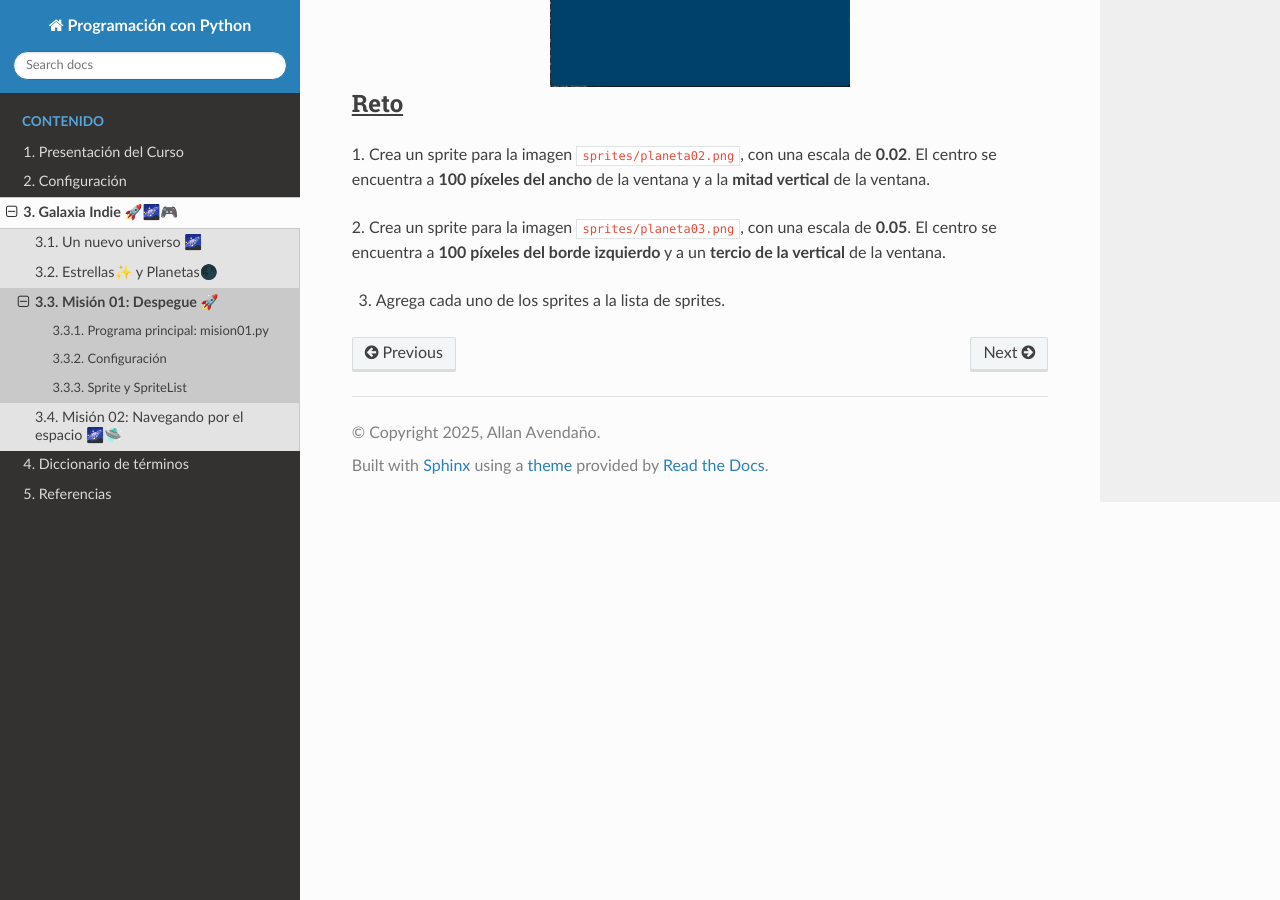
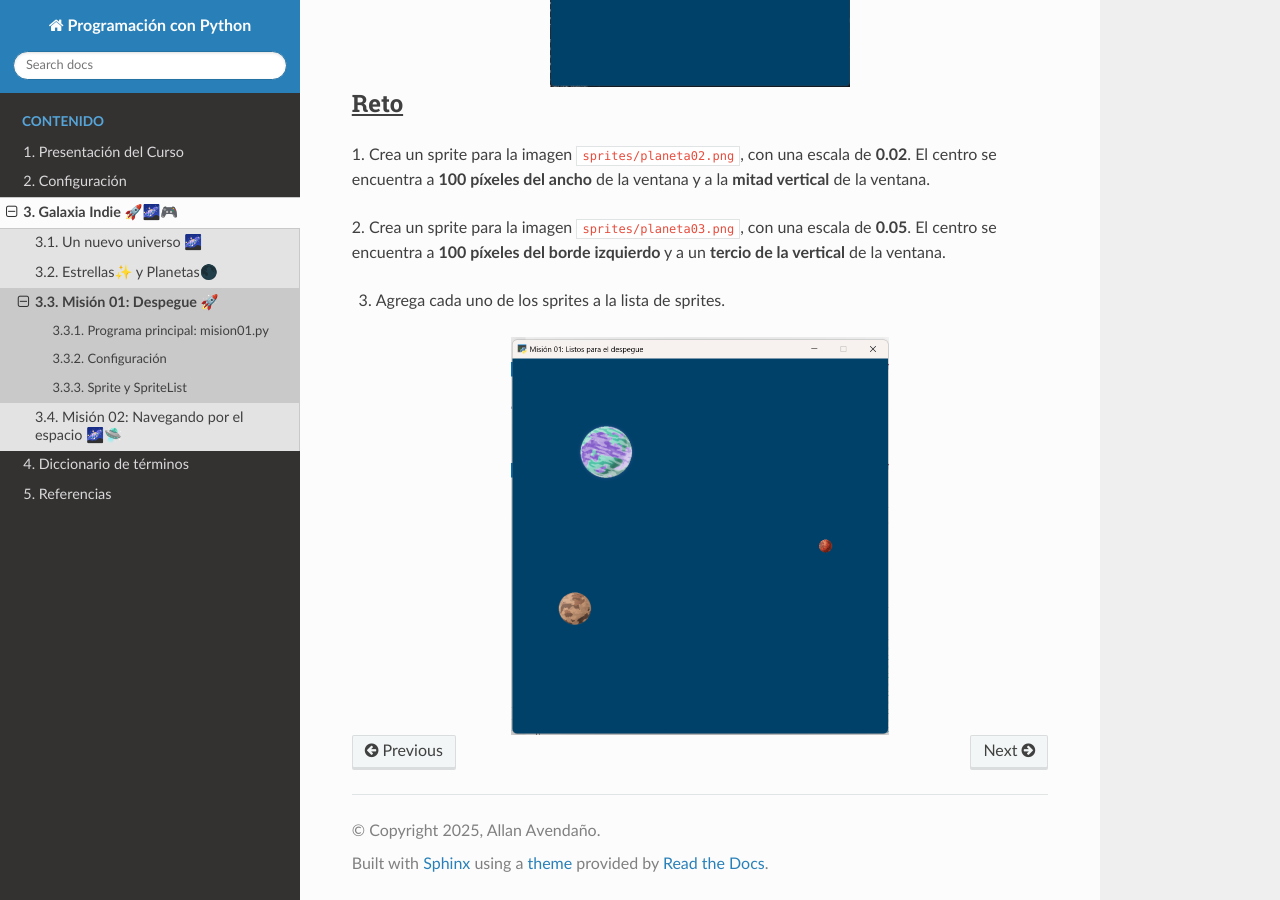
Before and after one commit to aavendan/programacion-python, a Sphinx documentation site: the page built from docs/source/sesiones/sesion03.rst, in a window 1280 px wide and 900 px high, scrolled down 3540 px. Built offline with Sphinx 7.4.7 and the Read the Docs theme 3.1.0, drawn with Linux system fonts in a browser that asks for light colours.

Commit message:
tresplanetas

```diff
--- a/docs/source/sesiones/sesion03.rst
+++ b/docs/source/sesiones/sesion03.rst
@@ -196,3 +196,9 @@ un **tercio de la vertical** de la ventana.
     planetas.append(planeta3)
 
     planetas.draw()
+
+
+.. figure:: ../img/sesion03/tresplanetas.png
+    :scale: 50%
+    :figclass: align-center
+    :alt: tresplanetas
```
Also changed, not shown: docs/source/img/sesion03/tresplanetas.png (added).
